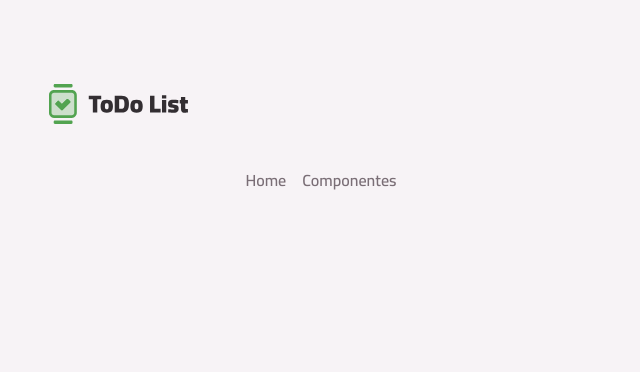
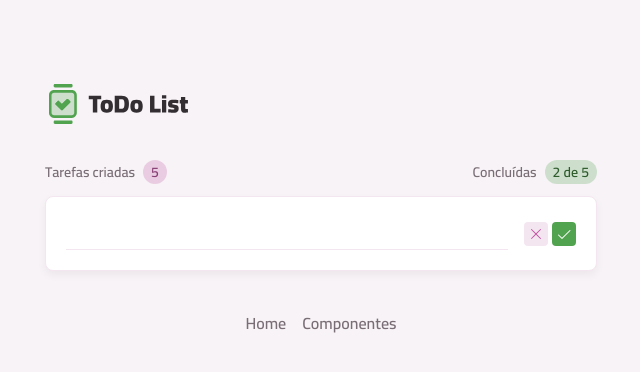
Before and after one commit to IsaaczZj/todo-list, a React (Vite) app: page / in a window 1280 px wide. Shown: the top 372 px of the page, without its empty margins (319-959 px from the left). Built offline with nearby package versions, Linux system fonts and the light colour scheme.

Commit message:
feat:task item

```diff
--- /dev/null
+++ b/src/components/core/task-item.tsx
@@ -0,0 +1,53 @@
+import { ButtonIcon } from "../button-icon";
+import { Card } from "../card";
+import { CheckBox } from "../checkbox";
+import { Text } from "../text";
+import TrashIcon from "../../assets/icons/trash.svg?react";
+import PencilIcon from "../../assets/icons/pencil.svg?react";
+
+import CheckIcon from "../../assets/icons/check.svg?react";
+
+import PlusIcon from "../../assets/icons/plus.svg?react";
+import SpinnerIcon from "../../assets/icons/spinner.svg?react";
+import XIcon from "../../assets/icons/x.svg?react";
+import { useState } from "react";
+import { Input } from "../input";
+export function TaskItem() {
+  const [isEditing, setIsEditing] = useState(true);
+
+  function handleExitEditTask(){
+    setIsEditing(false)
+  }
+
+  return (
+    <Card className="flex items-center gap-4">
+      {!isEditing ? (
+        <>
+          <CheckBox />
+          <Text className="flex-1">Fazendo compras</Text>
+
+          <div className="flex items-center gap-1">
+            <ButtonIcon variant="tertiary" icon={TrashIcon} />
+            <ButtonIcon
+              variant="tertiary"
+              icon={PencilIcon}
+              onClick={() => setIsEditing(!isEditing)}
+            />
+          </div>
+        </>
+      ) : (
+        <>
+          <Input className="flex-1" />
+          <div className="flex items-center gap-1">
+            <ButtonIcon
+              variant="secondary"
+              icon={XIcon}
+              onClick={handleExitEditTask}
+            />
+            <ButtonIcon variant="primary" icon={CheckIcon} />
+          </div>
+        </>
+      )}
+    </Card>
+  );
+}
--- /dev/null
+++ b/src/components/core/tasks-summary.tsx
@@ -0,0 +1,17 @@
+import { Badge } from "../badge";
+import { Text } from "../text";
+
+export function TasksSummary() {
+  return (
+    <header className="flex justify-between items-baseline">
+      <div className="flex items-center gap-2">
+        <Text variant="body-sm-bold" className="text-gray-300">Tarefas criadas</Text>
+        <Badge variant="secondary">5</Badge>
+      </div>
+      <div className="flex items-center gap-2">
+        <Text variant="body-sm-bold" className="text-gray-300">Concluídas</Text>
+        <Badge variant="primary">2 de 5</Badge>
+      </div>
+    </header>
+  );
+}
--- a/src/pages/page-home.tsx
+++ b/src/pages/page-home.tsx
@@ -1,7 +1,10 @@
 import { Container } from "../components/container";
+import { TaskItem } from "../components/core/task-item";
+import { TasksSummary } from "../components/core/tasks-summary";
 
 export function PageHome() {
-  return <Container>
-
+  return <Container className="space-y-3">
+    <TasksSummary/>
+    <TaskItem/>
   </Container>;
 }
```
